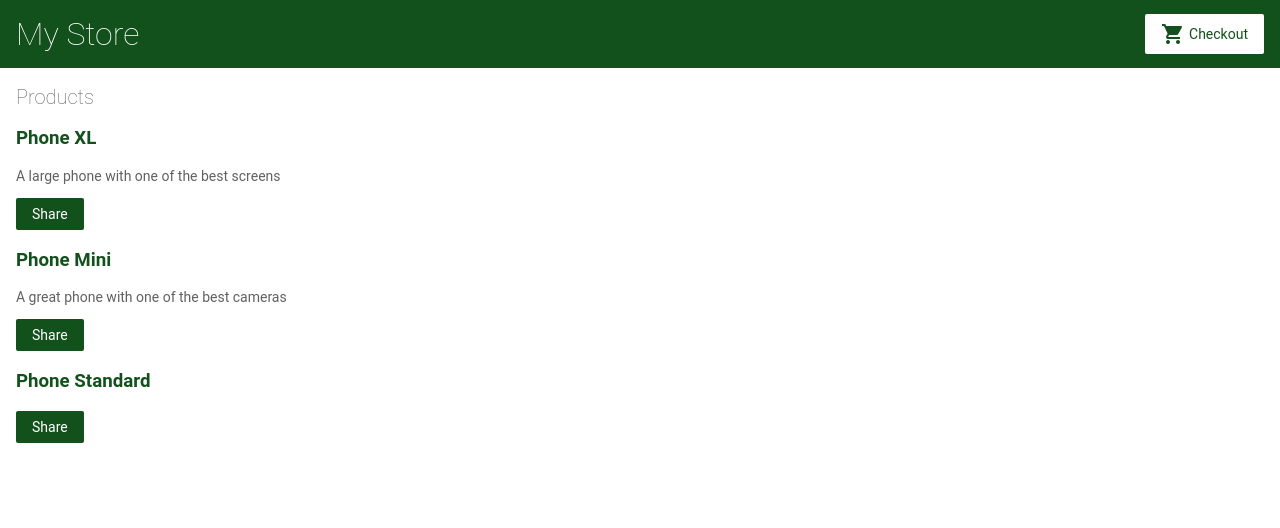
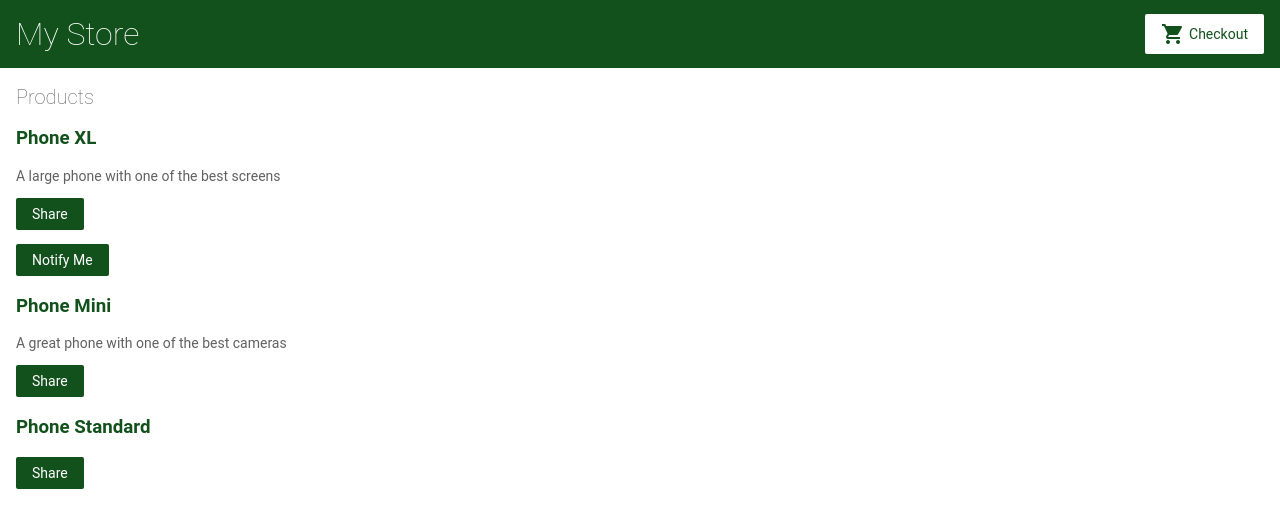
Before and after one commit to pjpscriv/first-angular-app, an Angular app: page / in a window 1280 px wide. Shown: the top 528 px of the page. Built offline with nearby package versions, Linux system fonts and the light colour scheme.

Commit message:
Add Notify Me button

```diff
--- a/src/app/app.module.ts
+++ b/src/app/app.module.ts
@@ -6,6 +6,7 @@
 import { AppComponent } from './app.component';
 import { TopBarComponent } from './top-bar/top-bar.component';
 import { ProductListComponent } from './product-list/product-list.component';
+import { ProductAlertsComponent } from './product-alerts/product-alerts.component';
 
 @NgModule({
   imports: [
@@ -18,7 +19,8 @@
   declarations: [
     AppComponent,
     TopBarComponent,
-    ProductListComponent
+    ProductListComponent,
+    ProductAlertsComponent
   ],
   bootstrap: [ AppComponent ]
 })
--- /dev/null
+++ b/src/app/product-alerts/product-alerts.component.html
@@ -0,0 +1,3 @@
+<p *ngIf="product.price > 700">
+  <button>Notify Me</button>
+</p>
--- /dev/null
+++ b/src/app/product-alerts/product-alerts.component.ts
@@ -0,0 +1,17 @@
+import { Component, OnInit, Input } from '@angular/core';
+
+@Component({
+  selector: 'app-product-alerts',
+  templateUrl: './product-alerts.component.html',
+  styleUrls: ['./product-alerts.component.css']
+})
+export class ProductAlertsComponent implements OnInit {
+
+  @Input() product;
+
+  constructor() { }
+
+  ngOnInit() {
+  }
+
+}
--- a/src/app/product-list/product-list.component.html
+++ b/src/app/product-list/product-list.component.html
@@ -8,6 +8,7 @@
     {{product.description}}
   </p>
   <button (click)="share()">Share</button>
+  <app-product-alerts [product]="product"></app-product-alerts>
 </div>
 
 <!--
```
Also changed, not shown: src/app/product-alerts/product-alerts.component.css (added).
